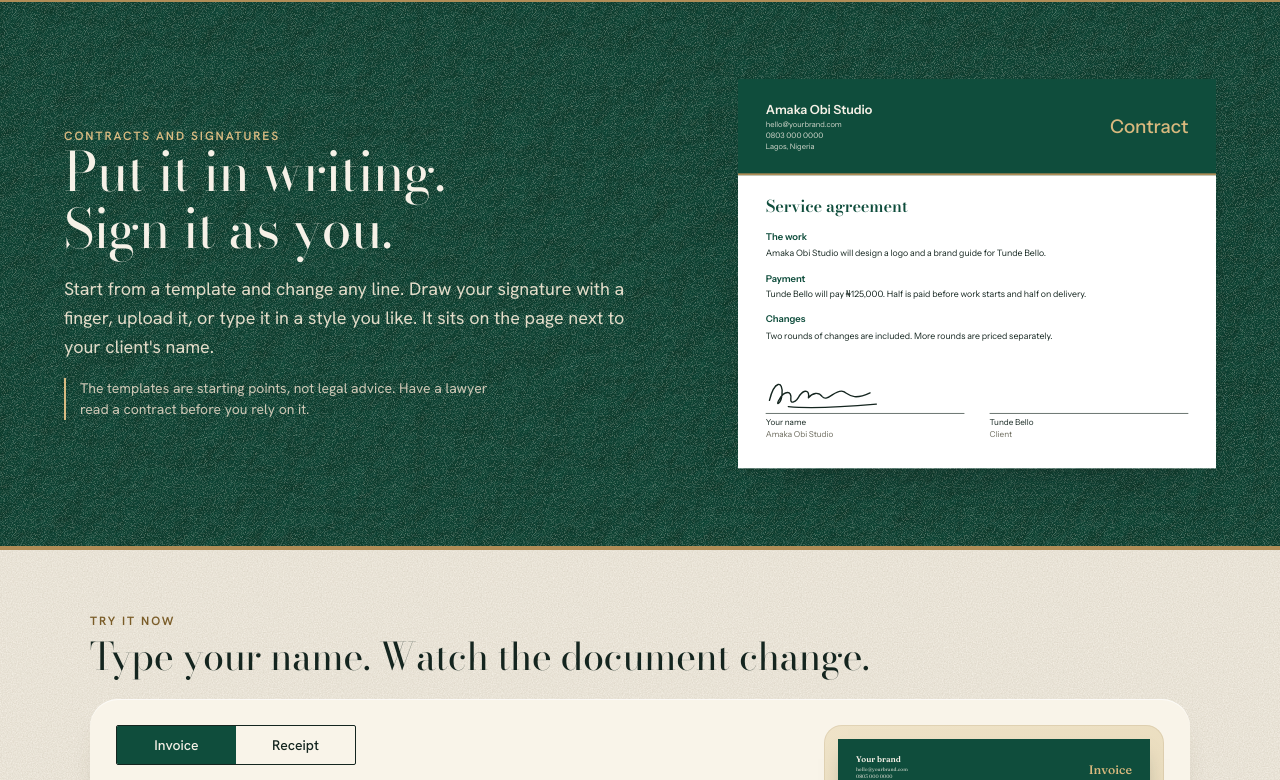
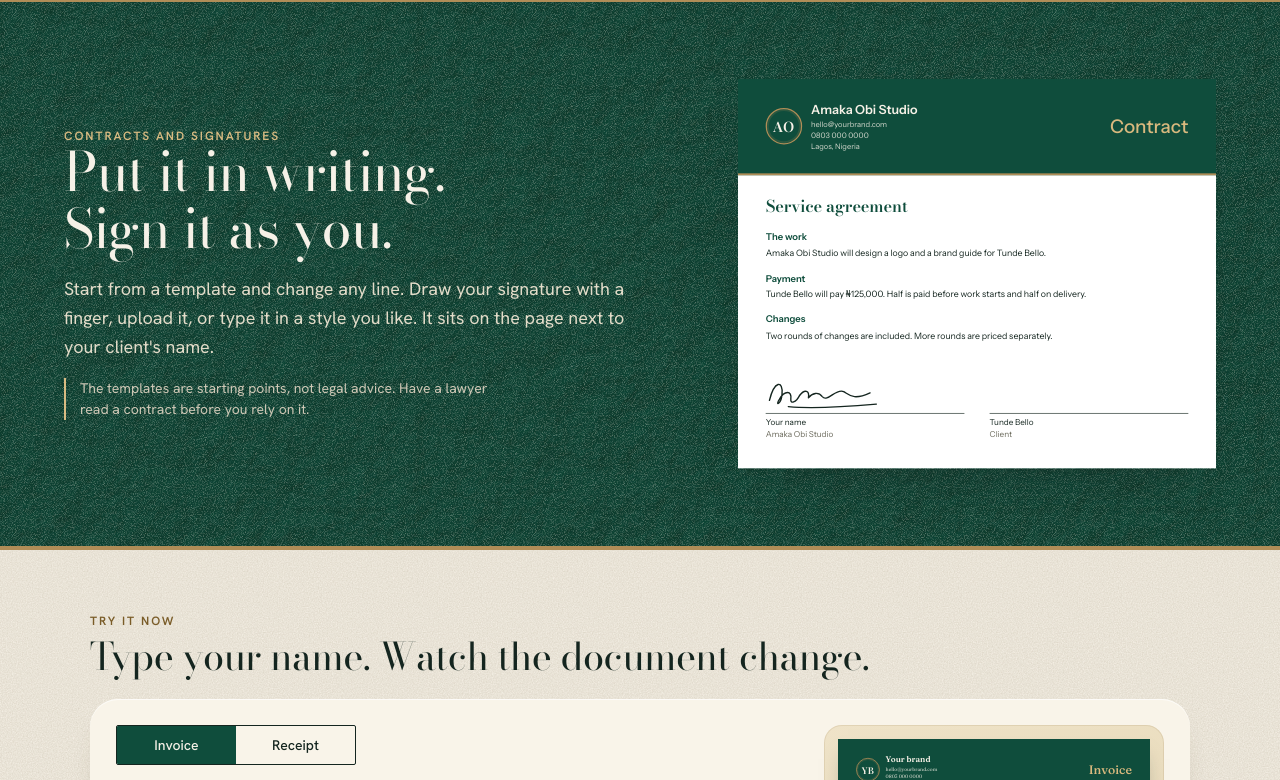
Before and after one commit to Thatfideliagirl/GENERATE, a React (Vite) app: page /#/ in a window 1280 px wide. Shown: the part 2780-3560 px from the top of the page. Built offline with nearby package versions, Linux system fonts and the light colour scheme.

Commit message:
Initials as a stand in logo with a brass ring, shown on documents, header and the live demo
Co-Authored-By: Claude Sonnet 5.5 <noreply@anthropic.com>
Claude-Session: https://claude.ai/code/session_012wYL95FeHvN21Suxf4B9km

```diff
--- a/src/components/DocumentPaper.tsx
+++ b/src/components/DocumentPaper.tsx
@@ -6,6 +6,7 @@ import { fmtDate, money } from '../lib/format'
 import { accentOf, fontOf, layoutOf, paperOf, textOf } from '../lib/style'
 import { resolveText, toBlocks } from '../lib/text'
 import { socialLines } from '../lib/social'
+import { Monogram } from './Monogram'
 
 /**
  * The document itself: what gets previewed, downloaded as a PDF and sent.
@@ -30,7 +31,7 @@ export function DocumentPaper({ doc, profile }: { doc: Doc; profile: Profile })
     <div className={`paper l-${layoutOf(style)} f-${fontOf(style)}`} style={cssVars}>
       <div className="ph">
         <div className="who">
-          {profile.logo && <img className="lg" src={profile.logo} alt="" />}
+          {profile.logo ? <img className="lg" src={profile.logo} alt="" /> : profile.useInitials ? <Monogram name={profile.name} /> : null}
           <div>
             <div className="bn">{profile.name}</div>
             <div className="ct">
--- /dev/null
+++ b/src/components/Monogram.tsx
@@ -0,0 +1,15 @@
+import { initialsOf } from '../lib/initials'
+
+/** The business initials drawn as a logo: a thin brass ring and bold serif letters. It takes the colour of the text around it. */
+export function Monogram({ name, size = 58, className = '' }: { name: string; size?: number; className?: string }) {
+  const text = initialsOf(name)
+  return (
+    <span
+      className={'mg ' + className}
+      style={{ width: size, height: size, fontSize: Math.round(size * (text.length > 1 ? 0.4 : 0.5)) }}
+      aria-hidden="true"
+    >
+      <span>{text}</span>
+    </span>
+  )
+}
--- a/src/components/ProfileForm.tsx
+++ b/src/components/ProfileForm.tsx
@@ -4,6 +4,7 @@ import type { Profile } from '../lib/types'
 import { BUSINESS_TYPES, CURRENCIES, TRADES } from '../lib/constants'
 import { readImage } from '../lib/image'
 import { SOCIALS } from '../lib/social'
+import { Monogram } from './Monogram'
 import { Field, Grid2, Section, SelectField } from './Fields'
 import { LookControls } from './LookControls'
 import { DrawSignatureModal, TypeSignatureModal } from './SignatureModals'
@@ -74,7 +75,16 @@ export function ProfileForm({ profile: p, onChange, showLook = true }: Props) {
 
       <Section title="Logo">
         <div className="lgp">
-          {p.logo ? <img src={p.logo} alt="Your logo" /> : <span className="mu small">No logo yet. Your first letter is used until you add one.</span>}
+          {p.logo ? (
+            <img src={p.logo} alt="Your logo" />
+          ) : p.useInitials ? (
+            <span className="lgp-mg">
+              <Monogram name={p.name} size={64} />
+              <span className="mu small">This is how your initials will look on your documents.</span>
+            </span>
+          ) : (
+            <span className="mu small">No logo yet. Your business name is shown on its own.</span>
+          )}
         </div>
         <div className="chips">
           <label className="btn filebtn">
@@ -87,6 +97,14 @@ export function ProfileForm({ profile: p, onChange, showLook = true }: Props) {
             </button>
           )}
         </div>
+        {!p.logo && (
+          <label className="ck">
+            <input type="checkbox" checked={!!p.useInitials} onChange={(e) => onChange({ useInitials: e.target.checked })} /> I do not have a logo yet. Use my business initials
+          </label>
+        )}
+        <p className="mu small" style={{ margin: '4px 0 0' }}>
+          You can upload your logo any time from your profile. It replaces the initials on new and old documents.
+        </p>
       </Section>
 
       <Section title="Signature">
--- a/src/components/TopBar.tsx
+++ b/src/components/TopBar.tsx
@@ -2,14 +2,15 @@ import type { ReactNode } from 'react'
 import { Link } from 'react-router-dom'
 import type { Profile } from '../lib/types'
 import { useAuth } from '../data/session'
+import { initialsOf } from '../lib/initials'
 
 export function BrandMark({ profile, size = 34 }: { profile: Profile; size?: number }) {
   if (profile.logo) {
     return <img src={profile.logo} alt="" style={{ height: size, maxWidth: size * 2.4, objectFit: 'contain' }} />
   }
-  const letter = (profile.name || 'V').trim()[0].toUpperCase()
+  const letter = profile.useInitials ? initialsOf(profile.name) : (profile.name || 'G').trim()[0].toUpperCase()
   return (
-    <span className="mono" style={{ width: size, height: size, fontSize: Math.round(size * 0.5) }}>
+    <span className="mono" style={{ width: size, height: size, fontSize: Math.round(size * (letter.length > 1 ? 0.4 : 0.5)) }}>
       {letter}
     </span>
   )
--- a/src/lib/factory.ts
+++ b/src/lib/factory.ts
@@ -20,6 +20,7 @@ export const defaultProfile = (): Profile => ({
   vatRate: 7.5,
   bank: { bank: '', acct: '', name: '' },
   logo: '',
+  useInitials: true,
   signature: '',
   socials: { instagram: '', twitter: '', tiktok: '' },
   bizType: 'solo',
--- /dev/null
+++ b/src/lib/initials.ts
@@ -0,0 +1,13 @@
+/** Business name initials for a stand in logo. Atelier OP gives AO. A single word gives its first letter. */
+export function initialsOf(name: string): string {
+  const words = name
+    .replace(/[^\p{L}\p{N}\s&-]/gu, ' ')
+    .split(/[\s&-]+/)
+    .filter((w) => w && !/^(and|the|of)$/i.test(w))
+  if (!words.length) return '?'
+  return words
+    .slice(0, 2)
+    .map((w) => Array.from(w)[0])
+    .join('')
+    .toUpperCase()
+}
--- a/src/lib/types.ts
+++ b/src/lib/types.ts
@@ -75,6 +75,8 @@ export interface Profile {
   vatRate: number
   bank: { bank: string; acct: string; name: string }
   logo: string
+  /** Show the business initials as the logo while there is no logo picture. */
+  useInitials?: boolean
   signature: string
   socials?: Socials
   bizType: string
--- a/src/styles/paper.css
+++ b/src/styles/paper.css
@@ -63,3 +63,10 @@
 
 .paper .soc{margin:0 44px 30px;padding-top:12px;border-top:1px solid #DDD3BC;display:flex;gap:6px 22px;flex-wrap:wrap;font-size:12px;color:#6B6A5C}
 .paper .soc b{font-weight:600;color:var(--ac)}
+
+/* initials used as a logo */
+.mg{display:inline-grid;place-items:center;flex:none;border-radius:50%;border:2px solid #B08D57;color:inherit;font-family:'Playfair Display','Fraunces',Georgia,serif;font-weight:600;letter-spacing:.03em;line-height:1;box-shadow:inset 0 0 0 3px rgba(176,141,87,.18)}
+.mg>span{display:block;transform:translateY(-.03em)}
+.paper .mg{width:58px;height:58px}
+.lgp-mg{display:flex;align-items:center;gap:14px;color:#0F4D3C}
+.lgp-mg .mu{color:var(--mu)}
```
